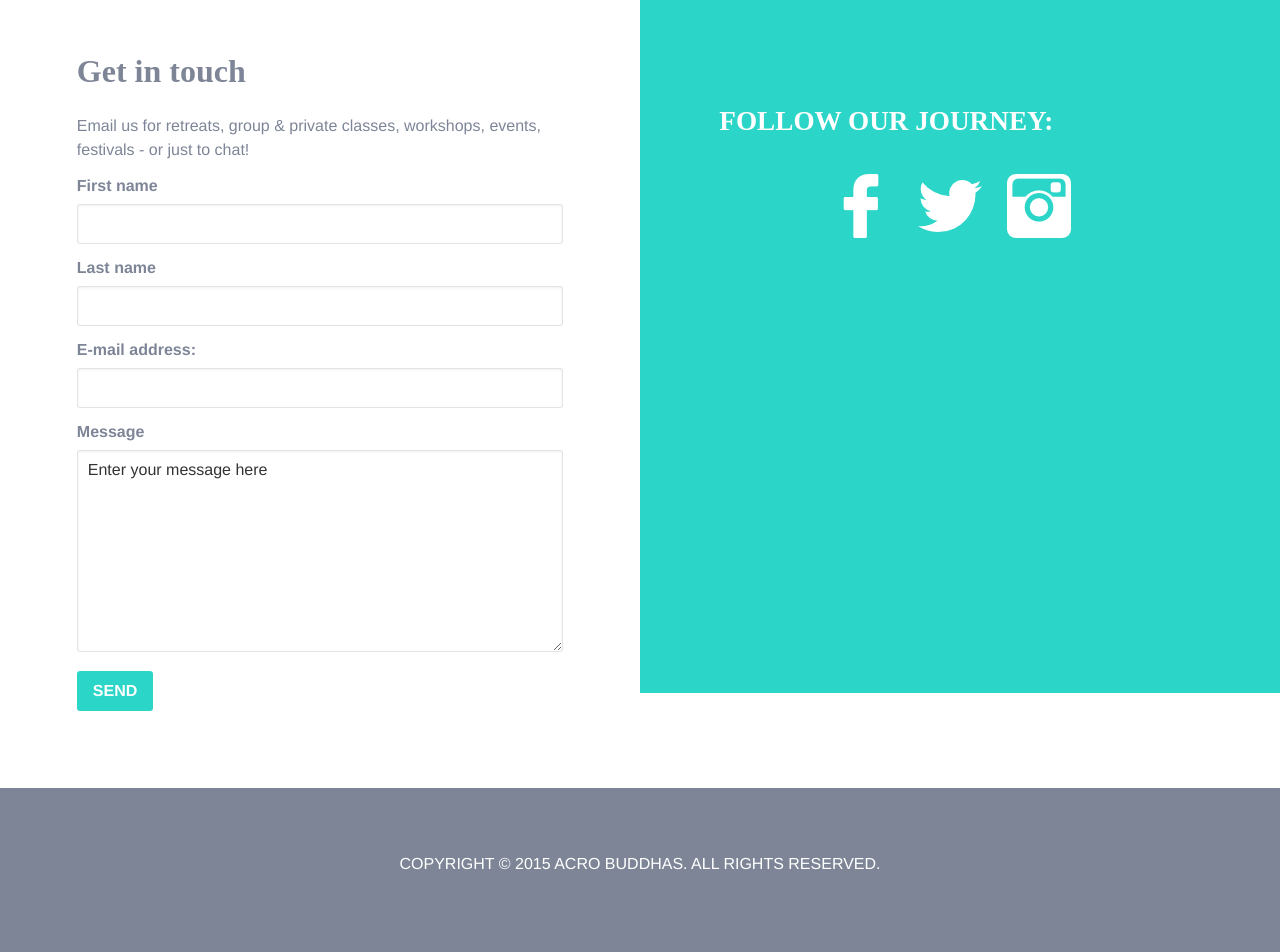
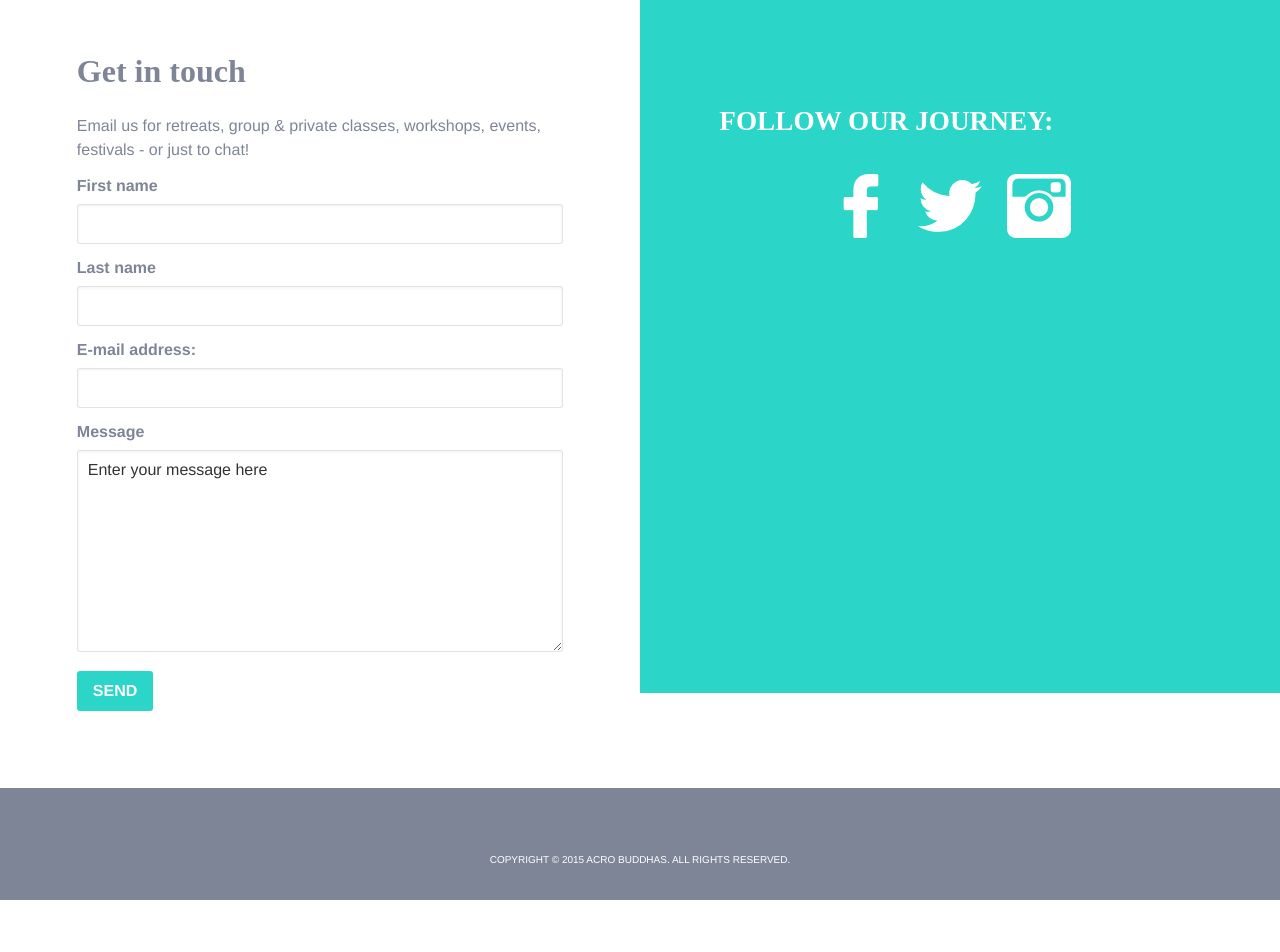
Before and after one commit to acrobuddhas/acrobuddhas.github.io, a Jekyll site: the page built from index.html, in a window 1280 px wide. Shown: the part 1615-2567 px from the top of the page. Built offline with Jekyll 4.4.1, drawn with Linux system fonts in a browser that asks for light colours; nearby versions of some CDN libraries; comment, search, counter and statistics services are not loaded; after the commit the page ends 2515 px from its top, so only the background shows below that.

Commit message:
making more style changes for mobile take 2

```diff
--- a/_sass/_home.scss
+++ b/_sass/_home.scss
@@ -119,7 +119,8 @@ button a {
     width: 100%;
     background-color: $dark-gray;
     color: white;
-    padding: 5% 0%;
+    padding: 5% 0% 2% 0%;
     text-align: center;
+    font-size: 10px;
 }
 .wufoo input.text, .wufoo textarea.textarea, .wufoo select.select, .wufoo label.choice{font-size:100%;font-family:inherit;color:#333333;padding: 10px 2px 10px 10px;}
```
